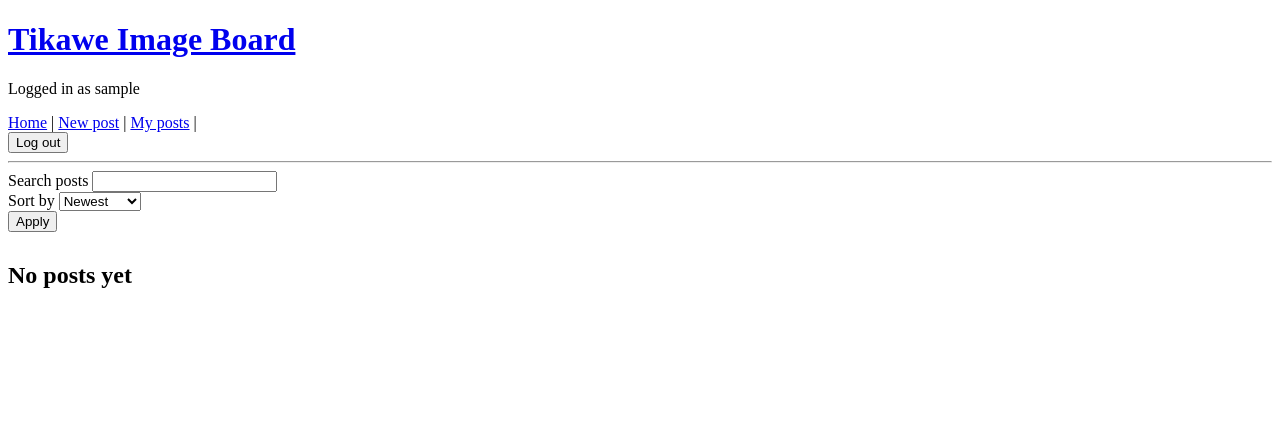
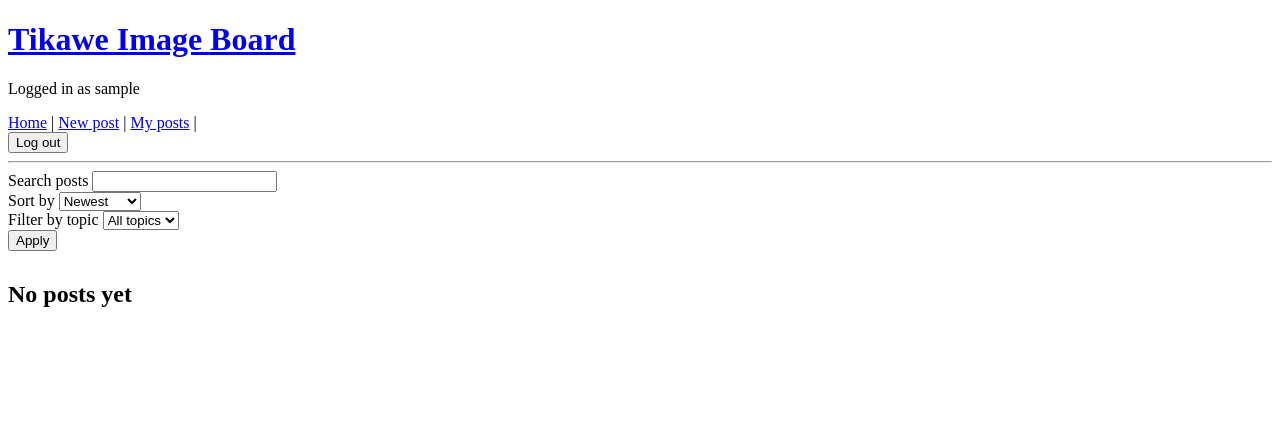
Before and after one commit to sampon-kayttaja/tikawe-image-board, a Flask app: page / in a window 1280 px wide. Shown: the top 423 px of the page. Run offline with Flask 3, Linux system fonts and the light colour scheme; the visitor is signed in with stand-in values (Sample User, id 1); data comes from the database, SQL or seed files in the repository; data that the repository does not hold is empty.

Commit message:
add filter by topic on front page

```diff
--- a/app.py
+++ b/app.py
@@ -19,7 +19,7 @@ import users
 app = Flask(__name__)
 app.secret_key = config.secret_key
 
-TOPICS = ["Nature", "Art", "Travel", "Food", "Sports", "Music", "Fashion", "Other"]
+TOPICS = ("Nature", "Art", "Travel", "Food", "Sports", "Music", "Fashion", "Other")
 
 
 def check_csrf():
@@ -41,13 +41,18 @@ def require_login():
 def index():
     search_query = request.args.get("q", "").strip()
     sort_by = request.args.get("sort", "newest")
-    post_rows = posts.get_posts(search_query, sort_by)
+    topic_filter = request.args.get("topic", "").strip()
+    if topic_filter not in TOPICS:
+        topic_filter = ""
+    post_rows = posts.get_posts(search_query, sort_by, topic_filter)
     return render_template(
         "index.html",
         posts=post_rows,
         username=session["username"],
         search_query=search_query,
         sort_by=sort_by,
+        topic_filter=topic_filter,
+        topics=TOPICS,
     )
 
 
--- a/posts.py
+++ b/posts.py
@@ -1,7 +1,7 @@
 import db
 
 
-def get_posts(search_query, sort_by):
+def get_posts(search_query, sort_by, topic=None):
     sort_orders = {
         "newest": "posts.created_at DESC, posts.id DESC",
         "oldest": "posts.created_at ASC, posts.id ASC",
@@ -19,9 +19,15 @@ def get_posts(search_query, sort_by):
         LEFT JOIN users ON posts.user_id = users.id
     """
     params = []
+    conditions = []
     if search_query:
-        sql += " WHERE posts.title LIKE ?"
+        conditions.append("posts.title LIKE ?")
         params.append(f"%{search_query}%")
+    if topic:
+        conditions.append("posts.topic = ?")
+        params.append(topic)
+    if conditions:
+        sql += " WHERE " + " AND ".join(conditions)
     sql += f" ORDER BY {sort_orders[sort_by]}"
     return db.query(sql, params)
 
--- a/templates/index.html
+++ b/templates/index.html
@@ -16,9 +16,18 @@
         <option value="most_liked" {% if sort_by == "most_liked" %}selected{% endif %}>Most liked</option>
       </select>
     </div>
+    <div class="field">
+      <label for="topic">Filter by topic</label>
+      <select id="topic" name="topic">
+        <option value="" {% if not topic_filter %}selected{% endif %}>All topics</option>
+        {% for topic in topics %}
+          <option value="{{ topic }}" {% if topic_filter == topic %}selected{% endif %}>{{ topic }}</option>
+        {% endfor %}
+      </select>
+    </div>
     <div class="form-actions">
       <button type="submit" style="margin-bottom: 10px">Apply</button>
-      {% if search_query %}<a class="button button-secondary" href="/">Clear</a>{% endif %}
+      {% if search_query or topic_filter %}<a class="button button-secondary" href="/">Clear</a>{% endif %}
     </div>
   </form>
 
```
